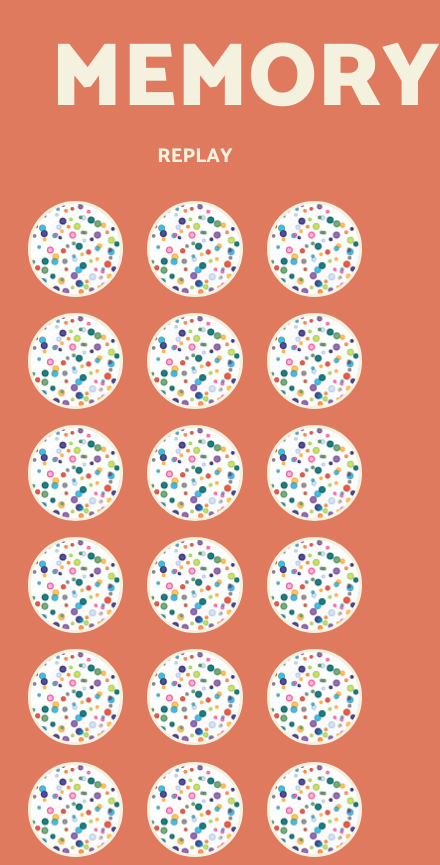
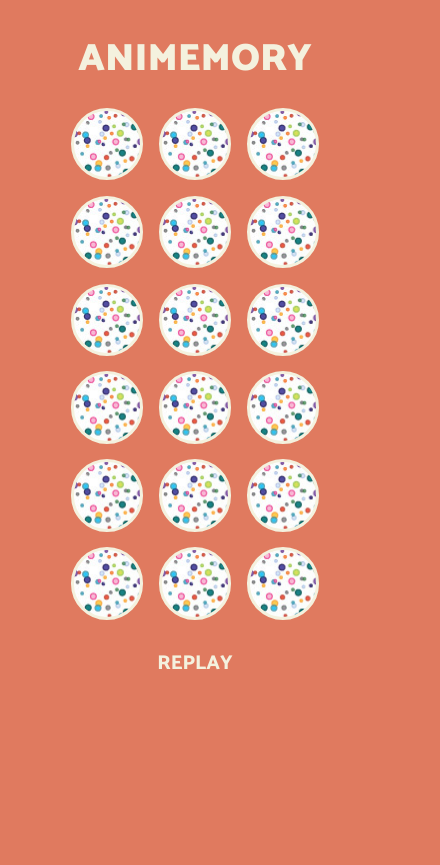
Before and after one commit to carlaberg/Animemory, a plain HTML site: page index.html in a window 390 px wide. Shown: the whole page, 440 px wide, since content can reach past the window. After the commit the page ends 844 px from the top, so only its background shows below. Drawn offline with Linux system fonts and the light colour scheme.

Commit message:
Improved responsiveness

```diff
--- a/index.html
+++ b/index.html
@@ -2,15 +2,19 @@
 <html>
   <head>
     <meta charset="utf-8">
+		<meta name="viewport" content="width=device-width, initial-scale=1.0" />
     <link type="text/css" rel="stylesheet" href="memory.css" />
     <link href="https://fonts.googleapis.com/css?family=Catamaran:200,300,400,500,600,700,800,900" rel="stylesheet">
     <title></title>
 
   </head>
   <body>
-    <div class="header">MEMORY</div>
-    <div class='board'><div class="replay"><h3>REPLAY</h3></div></div>
-    <div class="memory-container">
+		<div class="pagewrap">
+	    <div class="header">ANIMEMORY</div>
+	    <div class='board'><div class="replay"><h3>REPLAY</h3></div></div>
+	    <div class="memory-container"></div>
+			<div class='boardunder'><div class="replay"><h3>REPLAY</h3></div></div>
+		</div>
 <script type="text/javascript" src="memory.js"></script>
   </body>
 </html>
--- a/memory.css
+++ b/memory.css
@@ -11,14 +11,19 @@ h3 {
   font-size: 20px;
 }
 
+.pagewrap {
+	height: 100%;
+
+}
+
 .header {
   width: 74%;
   height: 100px;
   color: #F4F1DE;
   font-family: 'Catamaran', sans-serif;
   font-weight: 900;
-  font-size: 90px;
-  margin: 20px auto 0;
+  font-size: 80px;
+  margin: 0 auto;
   text-align: center;
   line-height: 120px;
 }
@@ -30,12 +35,15 @@ h3 {
   justify-content: center;
 }
 
+.boardunder {
+	display: none;
+}
+
 .replay {
   width: 33.33%;
   text-align: center;
   cursor: pointer;
 }
-
 
 .memory-container {
   display: flex;
@@ -62,14 +70,28 @@ h3 {
 
 
 /*MEDIA QUERIES*/
+
 @media screen and (max-width: 420px) {
 	.memory-container div{
-		width: 23vw;
-		height: 23vw;
-		margin: 2.1vw;
+		width: 17vw;
+		height: 17vw;
+		margin: 2vw;
 		border: 3px solid #F4F1DE;
+
 	}
 	.memory-container {
 		width: 90%;
+		justify-content: center;
+	}
+	.header {
+		font-size: 38px;
+	}
+
+	.board {
+		display: none;
+	}
+	.boardunder {
+		display: flex;
+		justify-content: center;
 	}
 }
```
